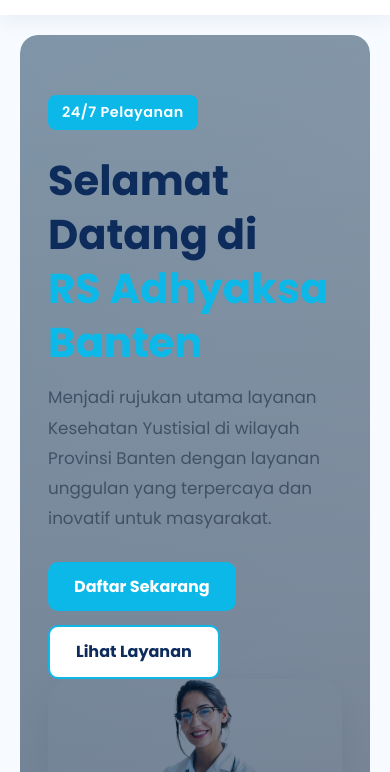
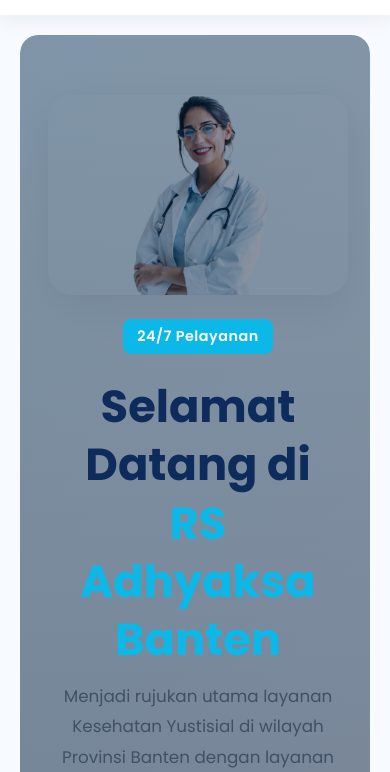
Before and after one commit to Zlog-afk/Adhyaksa, a plain HTML site: page index.html in a window 390 px wide. Shown: the part 72-844 px from the top of the page. Drawn offline with nearby package versions, Linux system fonts and the light colour scheme.

Commit message:
Update index.html

```diff
--- a/index.html
+++ b/index.html
@@ -226,45 +226,78 @@
 <main class="container">
 <!-- Hero Section -->
 <section id="home" class="hero" data-aos="fade-up"
-  style="display:flex; align-items:center; justify-content:space-between; flex-wrap:wrap;
-         min-height:100vh; padding:60px 8%; background:linear-gradient(135deg, #e0f7ff 0%, #f7fbff 100%); box-sizing:border-box;">
+  style="display:flex; align-items:center; justify-content:space-between;
+         flex-wrap:wrap; min-height:100vh; padding:60px 8%;
+         background:linear-gradient(135deg, #e0f7ff 0%, #f7fbff 100%);
+         box-sizing:border-box; position:relative; overflow:hidden;">
 
-  <!-- Teks Kiri -->
-  <div style="flex:1 1 50%; min-width:300px; z-index:2;">
-    <span style="display:inline-block; background:#0bb8e8; color:white; padding:6px 14px; border-radius:8px;
-                 font-weight:600; letter-spacing:0.5px; font-size:0.9rem;">24/7 Pelayanan</span>
+  <!-- Kolom Kiri (Teks) -->
+  <div style="flex:1 1 55%; min-width:300px; z-index:2;">
+    <span style="display:inline-block; background:#0bb8e8; color:white;
+                 padding:6px 14px; border-radius:8px; font-weight:600;
+                 letter-spacing:0.5px; font-size:0.9rem;">
+      24/7 Pelayanan
+    </span>
 
-    <h1 style="font-size:2.6rem; color:#0d2b5b; margin:24px 0 12px; line-height:1.3;">
-      Selamat Datang di <br><span style="color:#0bb8e8;">RS Adhyaksa Banten</span>
+    <h1 style="font-size:2.8rem; color:#0d2b5b; margin:24px 0 12px; line-height:1.3;">
+      Selamat Datang di <br>
+      <span style="color:#0bb8e8;">RS Adhyaksa Banten</span>
     </h1>
 
     <p style="color:#425066; font-size:1.05rem; line-height:1.8; max-width:540px;">
-      Menjadi rujukan utama layanan Kesehatan Yustisial di wilayah Provinsi Banten dengan layanan unggulan
-      yang terpercaya dan inovatif untuk masyarakat.
+      Menjadi rujukan utama layanan Kesehatan Yustisial di wilayah Provinsi Banten
+      dengan layanan unggulan yang terpercaya dan inovatif untuk masyarakat.
     </p>
 
     <div style="display:flex; gap:14px; flex-wrap:wrap; margin-top:28px;">
       <a href="#contact"
-         style="background:#0bb8e8; color:#fff; padding:12px 26px; border-radius:10px; font-weight:700;
-                text-decoration:none; transition:all .3s ease;">
+         style="background:#0bb8e8; color:#fff; padding:12px 26px; border-radius:10px;
+                font-weight:700; text-decoration:none; transition:all .3s ease;">
          Daftar Sekarang
       </a>
       <a href="#services"
-         style="background:#fff; color:#0d2b5b; border:2px solid #0bb8e8; padding:12px 26px; border-radius:10px;
-                font-weight:700; text-decoration:none; transition:all .3s ease;">
+         style="background:#fff; color:#0d2b5b; border:2px solid #0bb8e8;
+                padding:12px 26px; border-radius:10px; font-weight:700;
+                text-decoration:none; transition:all .3s ease;">
          Lihat Layanan
       </a>
     </div>
   </div>
 
-  <!-- Gambar Kanan -->
-  <div style="flex:1 1 45%; display:flex; justify-content:center; align-items:center; position:relative; min-width:280px;">
+  <!-- Kolom Kanan (Gambar) -->
+  <div style="flex:1 1 40%; display:flex; justify-content:center; align-items:center;
+              position:relative; min-width:300px;">
     <img src="contohgambar3.png" alt="Dokter RS"
-         style="width:100%; height:auto; max-width:600px; object-fit:cover;
+         style="width:100%; max-width:550px; height:auto; object-fit:cover;
                 border-radius:24px; box-shadow:0 12px 40px rgba(0,0,0,0.08);">
   </div>
 
+  <!-- Tambahan styling responsif -->
+  <style>
+    @media (max-width: 768px) {
+      #home {
+        flex-direction: column-reverse;
+        text-align: center;
+        padding: 80px 6%;
+      }
+
+      #home img {
+        max-width: 90%;
+        margin-bottom: 24px;
+      }
+
+      #home h1 {
+        font-size: 2rem;
+      }
+
+      #home p {
+        font-size: 0.95rem;
+      }
+    }
+  </style>
+
 </section>
+
 
 
   <!-- ===== Visi & Misi (Inovatif & Responsif) ===== -->
```
